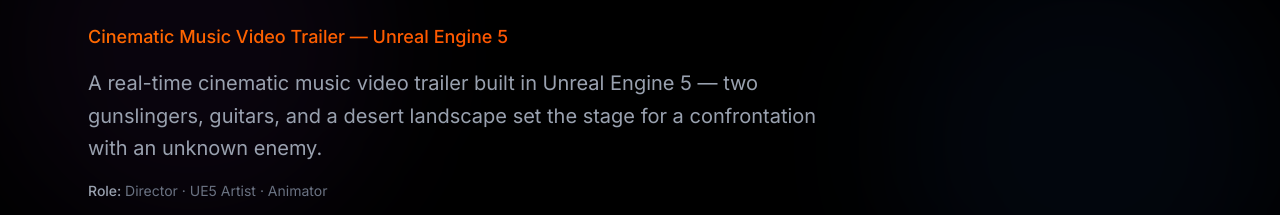
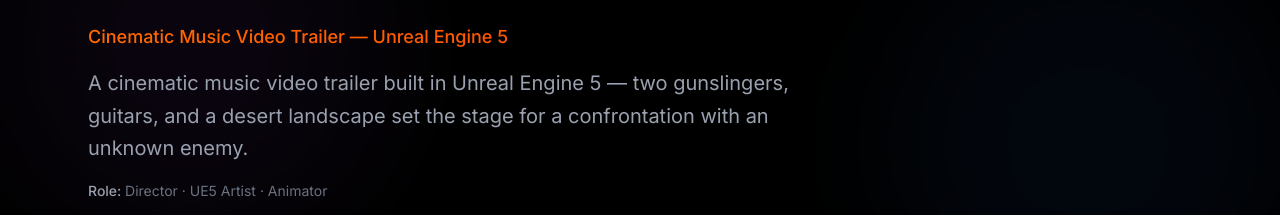
Before and after one commit to ritomrit179-ops/Portfolio, a Next.js app: page /project/hellfire in a window 1280 px wide. Shown: the part 306-521 px from the top of the page. Built offline with nearby package versions, Linux system fonts and the light colour scheme.

Commit message:
Fix duplicate productionSections key

```diff
--- a/data/projects.ts
+++ b/data/projects.ts
@@ -19,7 +19,6 @@
   tools: string[];
   year: string;
   isLocal?: boolean;
-  // Extended fields for rich project pages
   subtitle?: string;
   role?: string;
   duration?: string;
@@ -35,17 +34,15 @@
     title: "HellFire",
     category: "Unreal Engine Filmmaking",
     description:
-      "A real-time cinematic music video trailer built in Unreal Engine 5 — two gunslingers, guitars, and a desert landscape set the stage for a confrontation with an unknown enemy.",
+      "A cinematic music video trailer built in Unreal Engine 5 — two gunslingers, guitars, and a desert landscape set the stage for a confrontation with an unknown enemy.",
     videoUrl: "/videos/Cinematic_video.mp4",
     isLocal: true,
     year: "2024",
     subtitle: "Cinematic Music Video Trailer — Unreal Engine 5",
     role: "Director · UE5 Artist · Animator",
     duration: "~6 months",
-
     details:
       "HellFire is a fully computer-generated cinematic music video trailer produced entirely inside Unreal Engine 5. Set in a sun-scorched western desert, it follows two gunslingers — guitars in hand, weapons at the ready — as they face down an unknown enemy. The piece is designed as a teaser for a longer narrative, establishing tone and world through atmosphere rather than plot: wide desert vistas, close-up weapon details, and a brooding musical undercurrent. Lighting is driven by Lumen global illumination with Virtual Shadow Maps and Nanite geometry. Five custom MetaHuman characters were created and rigged with Mixamo and DeepMotion motion-capture animations retargeted to the MetaHuman skeleton. The environment is built on the Rural Australia landscape pack, extended with Quixel Megascans surface materials and custom volumetric cloud setups. The full cinematic was assembled across ten Sequencer shots and rendered via Movie Render Queue at 4K.",
-
     techSpecs: [
       { label: "Engine", value: "Unreal Engine 5" },
       { label: "Rendering API", value: "DirectX 12 — Shader Model 6" },
@@ -60,36 +57,6 @@
       { label: "Reflection Method", value: "Lumen Reflections" },
       { label: "Post Process", value: "Custom tonemapper, lens flare, alpha output" },
     ],
-
-    productionSections: [
-      {
-        title: "Characters & Animation",
-        body: "Five MetaHuman characters were built in MetaHuman Creator and imported via the MetaHuman Plugin. Body animations were sourced from Mixamo and DeepMotion motion-capture sessions, then retargeted to the MetaHuman skeleton using IK Rig and IK Retargeter. Each character received custom clothing, accessories, and prop attachments — including guitars, a Marshall amp rig, firearms, and period-appropriate wardrobe.",
-      },
-      {
-        title: "Environment & Lighting",
-        body: "The base landscape uses the Rural Australia pack, dressed with Quixel Megascans foliage, rock, and ground surfaces. Sky and atmosphere are driven by a Sky Atmosphere component combined with a custom Volumetric Cloud material profile for a dramatic overcast look. All scene lighting runs through Lumen with hardware ray tracing enabled, giving accurate indirect bounce light and contact shadows without baked lightmaps.",
-      },
-    ],
-
-    pipeline: [
-      "MetaHuman Creator → MetaHuman Plugin import",
-      "Mixamo / DeepMotion MoCap → IK Retargeter",
-      "Quixel Bridge → Megascans environment dressing",
-      "Level Sequencer → 10 cinematic shots",
-      "Cine Camera Actors → custom lens & aperture",
-      "Movie Render Queue → 4K final output",
-    ],
-
-    highlights: [
-      "5 fully rigged MetaHuman characters",
-      "Lumen GI with hardware ray tracing — no baked lighting",
-      "10 Sequencer shots assembled in a master sequence",
-      "Mixamo + DeepMotion MoCap retargeted to MetaHuman",
-      "Rural Australia landscape + Megascans environment",
-      "DX12 SM6 — Nanite, Virtual Shadow Maps, TSR",
-    ],
-
     productionSections: [
       {
         title: "Characters & Animation",
@@ -108,7 +75,22 @@
         body: "Final frames were rendered through Movie Render Queue with anti-aliasing set to Temporal Super Resolution. Post-process volume settings include a custom tonemapper sharpen pass, lens flare, and alpha channel output for compositing flexibility. The project targets DX12 SM6 for full access to Lumen ray-traced features and Nanite tessellation.",
       },
     ],
-
+    pipeline: [
+      "MetaHuman Creator → MetaHuman Plugin import",
+      "Mixamo / DeepMotion MoCap → IK Retargeter",
+      "Quixel Bridge → Megascans environment dressing",
+      "Level Sequencer → 10 cinematic shots",
+      "Cine Camera Actors → custom lens & aperture",
+      "Movie Render Queue → 4K final output",
+    ],
+    highlights: [
+      "5 fully rigged MetaHuman characters",
+      "Lumen GI with hardware ray tracing — no baked lighting",
+      "10 Sequencer shots assembled in a master sequence",
+      "Mixamo + DeepMotion MoCap retargeted to MetaHuman",
+      "Rural Australia landscape + Megascans environment",
+      "DX12 SM6 — Nanite, Virtual Shadow Maps, TSR",
+    ],
     tools: [
       "Unreal Engine 5",
       "MetaHuman Creator",
@@ -126,10 +108,10 @@
     description: "Architectural walkthrough produced in Unreal Engine 5",
     videoUrl: "/videos/Virtual_environment.mp4",
     isLocal: true,
+    year: "2025",
     details:
       "A fully CG environment walkthrough built in UE5, using Lumen global illumination and Nanite geometry to achieve a photorealistic look rendered through Movie Render Queue.",
     tools: ["Unreal Engine 5", "Blender", "Quixel Megascans"],
-    year: "2025",
   },
   {
     id: "product-visualisation",
@@ -138,9 +120,9 @@
     description: "High-end product showcase with dynamic camera movements",
     videoUrl: "/videos/Product_visualisation.MP4",
     isLocal: true,
+    year: "2025",
     details:
       "Commercial product showcase featuring controlled studio lighting, macro-style camera work, and precision color grading.",
-    tools: ["DaVinci Resolve", "After Effects"],
-    year: "2025",
+    tools: ["Unreal Engine 5", "DaVinci Resolve"],
   },
 ];
```
